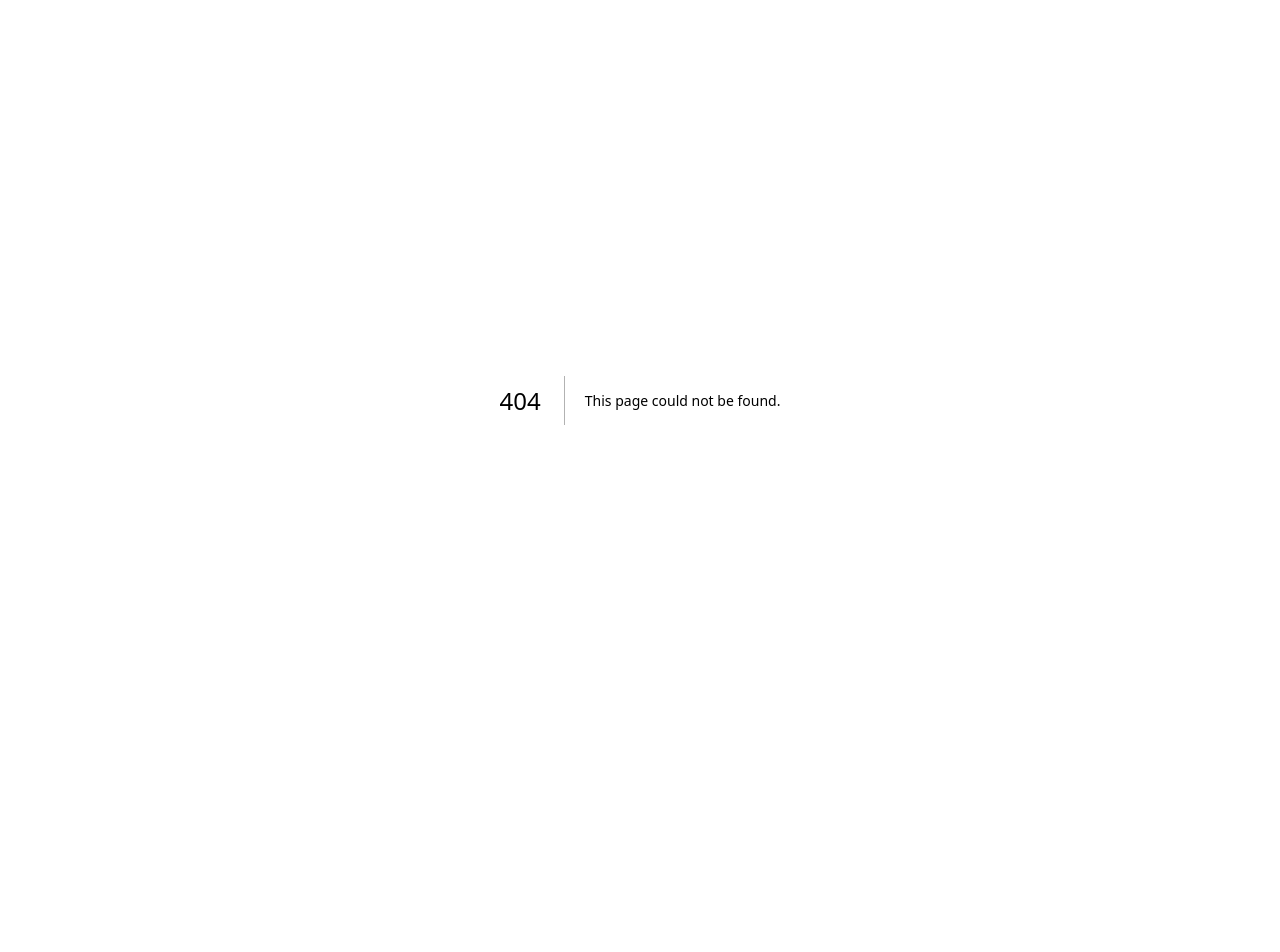
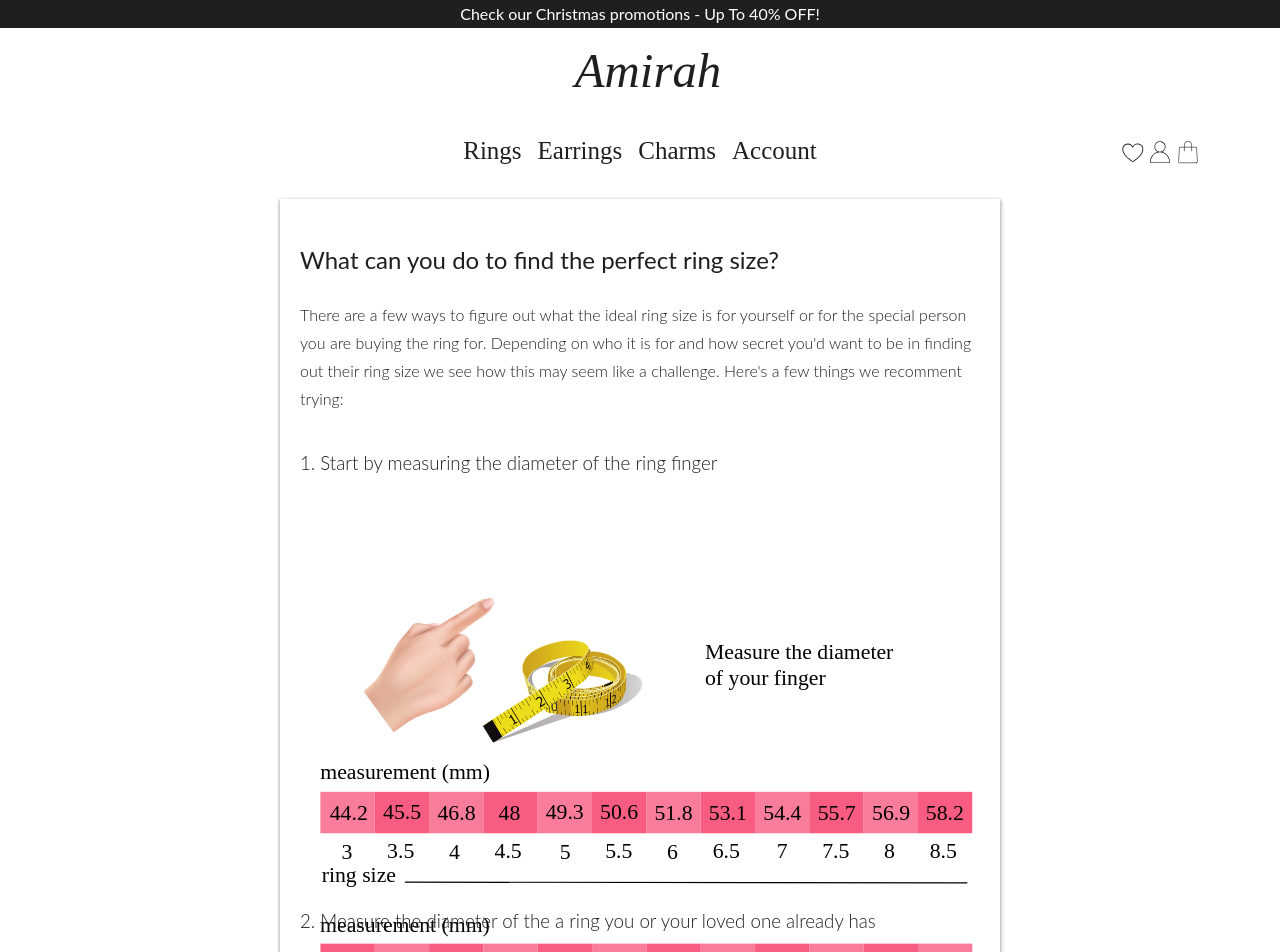
Before and after one commit to GeorgiTopalov/Jewelry-Store, a Next.js app: page /ringsize in a window 1280 px wide. Before the commit this address had no page. Shown: the top 952 px of the page. Before the commit the page ends 800 px from the top, so only its background shows below. Built offline with nearby package versions, Linux system fonts and the light colour scheme.

Commit message:
added ring size page

```diff
--- /dev/null
+++ b/components/shop/ringsizeComponent.jsx
@@ -0,0 +1,41 @@
+import React from "react";
+import styles from "./../../styles/shop/ringsize.module.css";
+
+const RingSizeComponent = () => {
+  return (
+    <section id={styles["ringsize-area"]}>
+      <div>
+        <h2>What can you do to find the perfect ring size?</h2>
+        <p>
+          There are a few ways to figure out what the ideal ring size is for
+          yourself or for the special person you are buying the ring for.
+          Depending on who it is for and how secret you'd want to be in finding
+          out their ring size we see how this may seem like a challenge. Here's
+          a few things we recomment trying:
+        </p>
+      </div>
+      <div>
+        <h3>1. Start by measuring the diameter of the ring finger</h3>
+        <img src="/ring-measure.svg"></img>
+      </div>
+      <div>
+        <h3>
+          2. Measure the diameter of the a ring you or your loved one already
+          has
+        </h3>
+        <img src="/ring-measure-ruler.svg"></img>
+      </div>
+      <div>
+        <h3>3. Ask a friend for help</h3>
+        <p>If you'd like to be more secretative about your present
+            and don't want to ruin the surprice you'll have to be
+            a bit sneaky about it. Ask a mutual female friend or
+            family member to show interest in one of your loved ones current rings.
+            Let them ask to try them on and see what finger of theirs it fits.
+            Then procede to step 1.</p>
+      </div>
+    </section>
+  );
+};
+
+export default RingSizeComponent;
--- /dev/null
+++ b/pages/ringsize.jsx
@@ -0,0 +1,14 @@
+import React from "react";
+import Layout from "../components/layout.jsx";
+import RingSizeComponent from "../components/shop/ringsizeComponent.jsx";
+
+
+const RingSizePage = () => {
+    return (
+        <Layout>
+           <RingSizeComponent/>
+        </Layout>
+    );
+};
+
+export default RingSizePage;
--- /dev/null
+++ b/styles/shop/ringsize.module.css
@@ -0,0 +1,19 @@
+#ringsize-area {
+  padding: 20px;
+}
+
+#ringsize-area h2 {
+  font-weight: 400;
+}
+
+@media (min-width: 800px) {
+  #ringsize-area {
+    display: flex;
+    flex-flow: column wrap;
+    max-width: 720px;
+    box-shadow: 0px 2px 4px 1.5px rgba(0, 0, 0, 0.15),
+      0px 1px 3px rgba(0, 0, 0, 0.3);
+    display: flex;
+    margin: 0 auto;
+  }
+}
```
Also changed, not shown: public/Ring-measure-ruler.svg (added), public/Ring-measure.svg (added).
